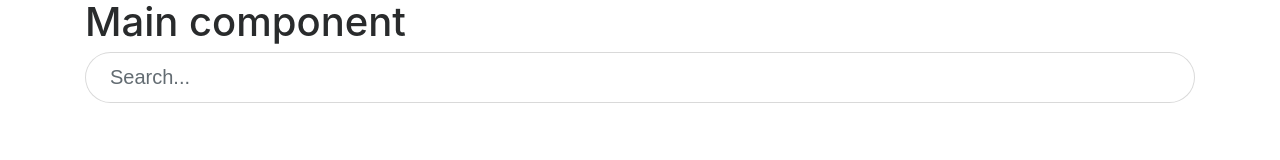
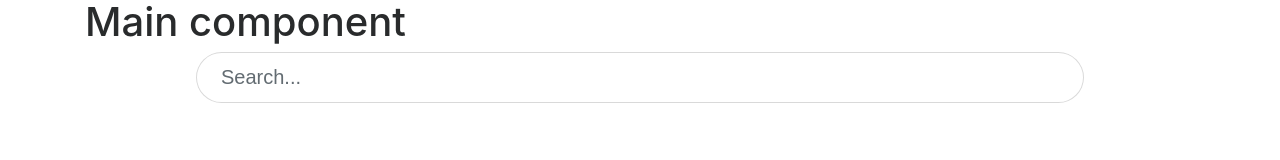
Before and after one commit to ntocampos/movies-app, an Angular app: page / in a window 1280 px wide. Shown: the top 160 px of the page. Built offline with nearby package versions, Linux system fonts and the light colour scheme.

Commit message:
Search bar component stub done

```diff
--- a/src/app/components/searchbar/searchbar.component.css
+++ b/src/app/components/searchbar/searchbar.component.css
@@ -1,3 +1,5 @@
-.form-control-lg {
+.searchbar {
     border-radius: 2rem;
+    width: 80%;
+    margin: auto;
 }
--- a/src/app/components/searchbar/searchbar.component.html
+++ b/src/app/components/searchbar/searchbar.component.html
@@ -1,5 +1,5 @@
 <form>
     <div class="form-group">
-        <input type="text" class="form-control form-control-lg" placeholder="Search...">
+        <input [(ngModel)]="query" type="text" name="query" class="form-control form-control-lg searchbar" (keyup)="onChange()" placeholder="Search...">
     </div>
 </form>
--- a/src/app/components/searchbar/searchbar.component.ts
+++ b/src/app/components/searchbar/searchbar.component.ts
@@ -6,10 +6,14 @@ import { Component, OnInit } from '@angular/core';
   styleUrls: ['./searchbar.component.css']
 })
 export class SearchbarComponent implements OnInit {
+  query: string;
 
   constructor() { }
 
   ngOnInit() {
   }
 
+  onChange() {
+    console.log('onChange(): ' + this.query);
+  }
 }
```
